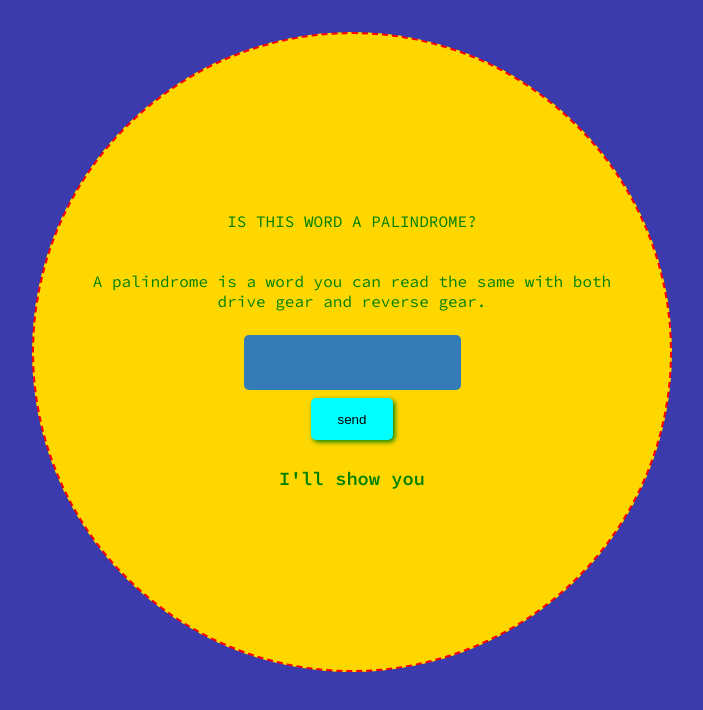
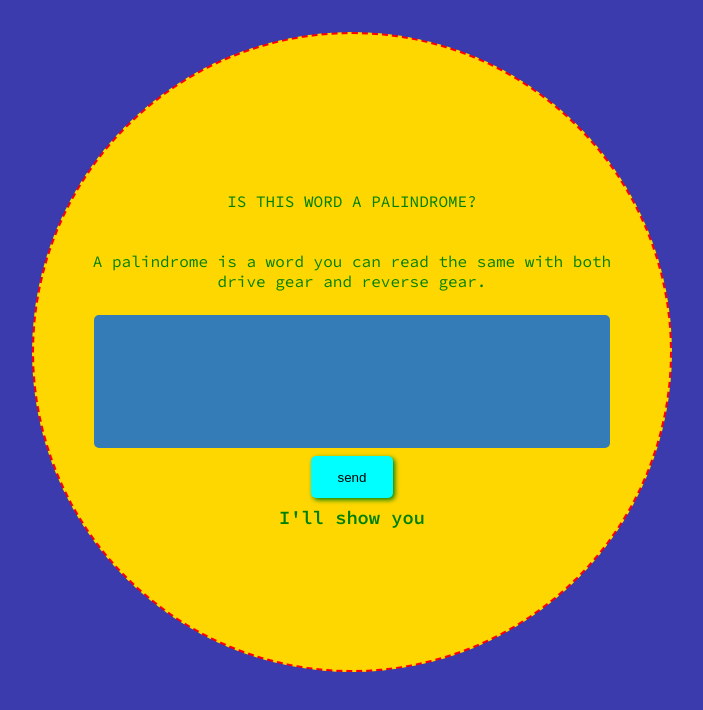
Before and after one commit to lulalumala/palindrome-checker, a plain HTML site: page index.html in a window 1280 px wide. Shown: the whole page, without its empty margins (288-991 px from the left). Drawn offline with Linux system fonts and the light colour scheme.

Commit message:
intending to publish

```diff
--- a/style.css
+++ b/style.css
@@ -35,7 +35,8 @@ input {
   padding: 1.5em;
   color: white;
   border: none;
-  align-items: center;
+  font-size: 2em;
+  text-align: center;
   border-radius: 5px;
 }
 
@@ -49,9 +50,6 @@ button {
   box-shadow: 2px 2px 5px green;
 }
 
-h3 {
-  padding: 1em;
-}
 
 .falseVal {
   color: red;
```
